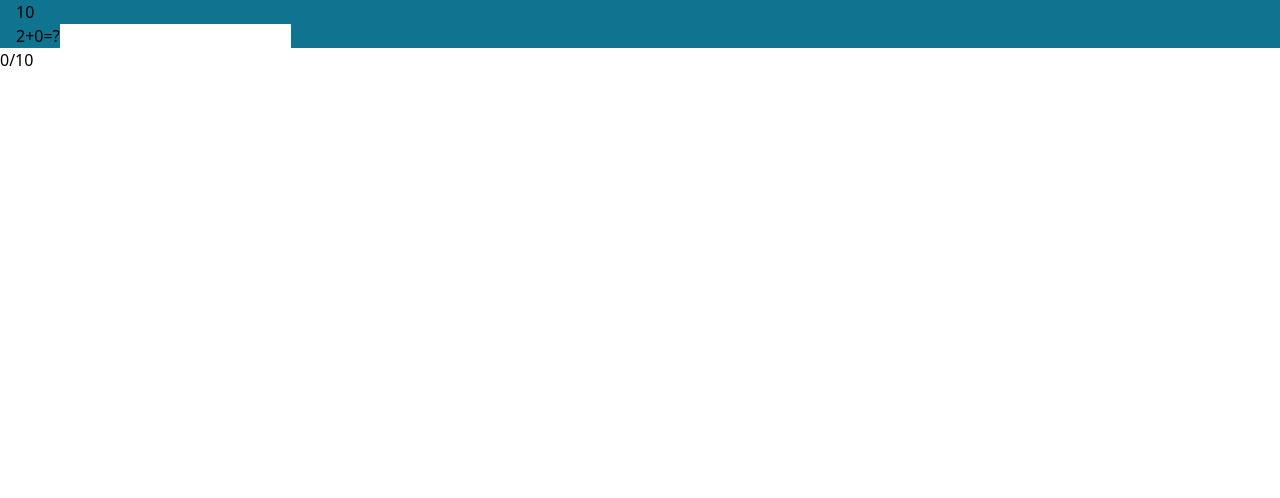
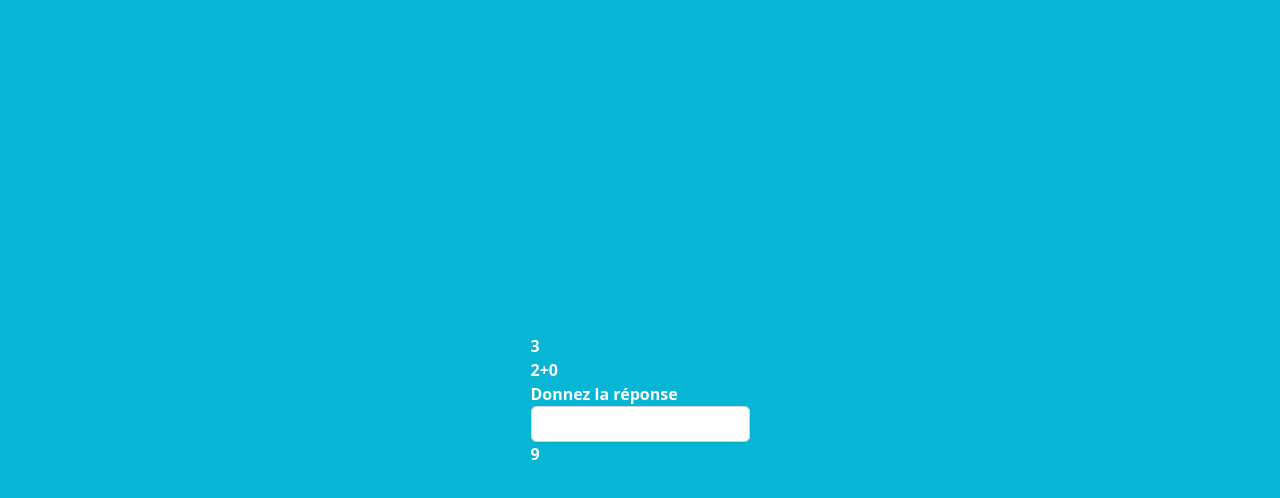
Before and after one commit to bamosguinley/calcMind, an Angular app: page / in a window 1280 px wide. Shown: the top 498 px of the page. Built offline with nearby package versions, Linux system fonts and the light colour scheme.

Commit message:
add style

```diff
--- a/src/app/operation/operation.component.html
+++ b/src/app/operation/operation.component.html
@@ -1,11 +1,17 @@
-<div class="operation container mx-auto px-4 card bg-cyan-700">
+@if (oparationNumber>0) {
+    <div class="">
         <span>{{time}}</span> <br>
         <span>{{firstMember}}</span>
         <span>{{currentOperator}}</span>
         <span>{{secondMember}}</span>
-    <span>=</span>
-    <span>?</span>
-    <input type="number" class="form-control" [(ngModel)]="userInput" (keydown.code.enter)="showResult()">
+        <p>Donnez la réponse</p>
+        <input type="number" [(ngModel)]="userInput" (keydown.code.enter)="showResult()"
+         class="block rounded-md border-0 py-1.5 text-gray-900 shadow-sm ring-1 ring-inset ring-gray-300 placeholder:text-gray-400 focus:ring-2 focus:ring-inset focus:ring-indigo-600 sm:text-sm sm:leading-6">
     </div>
 
+
+
+    <p>{{oparationNumber}}</p>
+}@else{
     <p>{{countFind}}/10</p>
+}
--- a/src/app/operation/operation.component.ts
+++ b/src/app/operation/operation.component.ts
@@ -36,7 +36,21 @@ ngOnInit(){
       this.createOperation();
     }
  }
-
+if (this.oparationNumber>0) {
+  this.opertionInterval=setInterval(()=>{
+  this.time--;
+  if (this.time==0) {
+    this.time=10;
+    this.showResult()
+  }
+  if (this.oparationNumber<=0) {
+    clearInterval(this.opertionInterval);
+  }
+  },1000)
+}else{
+  clearInterval(this.opertionInterval);
+}
+this.oparationNumber--
 }
  createOperation(){
   this.currentOperator=this.operator[Math.floor(Math.random()*this.operator.length)];
@@ -65,11 +79,12 @@ ngOnInit(){
  }
 }
 showResult(){
-  this.makeOperation();
+this.makeOperation();
 if (this.oparationNumber>0) {
   if (this.currentResult==parseInt(this.userInput)) {
     this.countFind++;
     this.userInput='';
+    this.time=10;
     this.createOperation();
   } else{
     this.countFind=this.countFind
@@ -77,5 +92,6 @@ if (this.oparationNumber>0) {
     this.createOperation();
   }
   this.oparationNumber--;
+  this.time=10;
 }
 }}
--- a/src/index.html
+++ b/src/index.html
@@ -7,7 +7,7 @@
   <meta name="viewport" content="width=device-width, initial-scale=1">
   <link rel="icon" type="image/x-icon" href="favicon.ico">
 </head>
-<body>
+<body class="operation container bg-cyan-500 mx-auto flex items-center justify-center h-screen font-sans font-bold text-white">
   <app-root></app-root>
 </body>
 </html>
```
Lines whose indentation alone changed are shown as unchanged.
